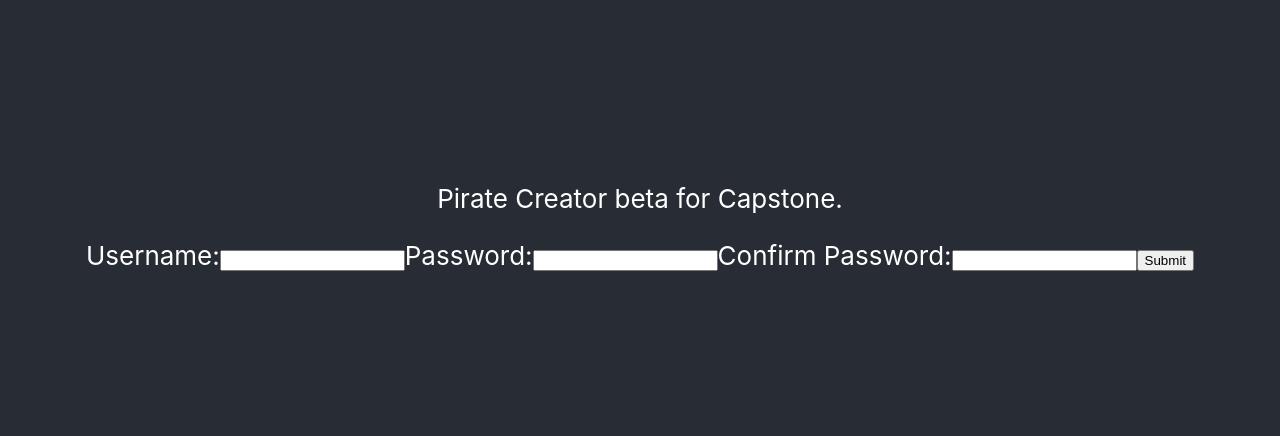
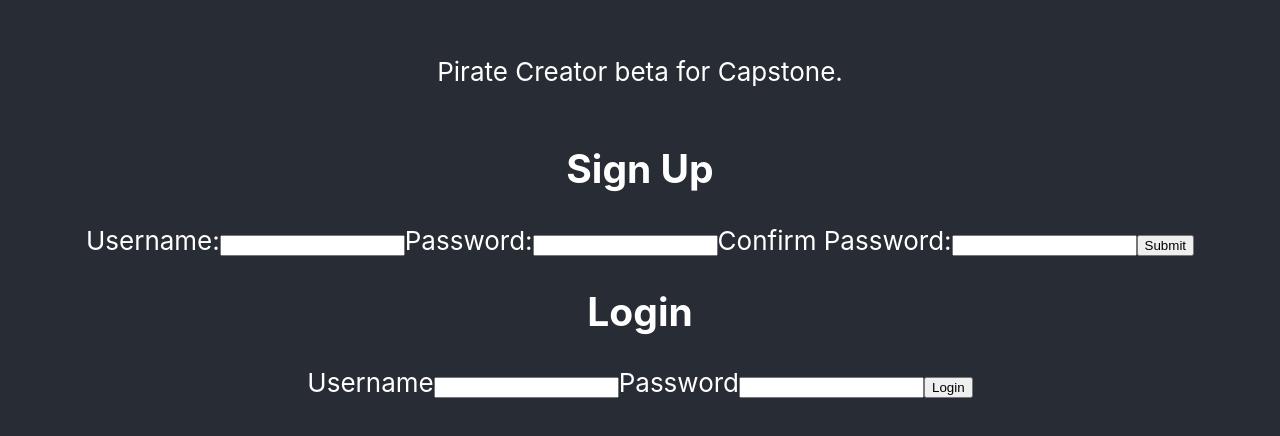
Before and after one commit to Hpollard003/CrowsNest, a React (Create React App) app in the folder client/: page / in a window 1280 px wide. Shown: the part 186-622 px from the top of the page. Built offline with nearby package versions, Linux system fonts and the light colour scheme.

Commit message:
logging in is possible logout under construction

```diff
--- a/client/src/App.js
+++ b/client/src/App.js
@@ -1,5 +1,6 @@
 import './App.css';
 import SignUp from './components/SignUp';
+import Login from './components/Login';
 import { BrowserRouter as Router, NavLink, Route, Switch } from 'react-router-dom'
 
 
@@ -13,6 +14,7 @@
           Pirate Creator beta for Capstone.
         </p>
         <SignUp/>
+        <Login/>
       </header>
 
           <Switch>
--- /dev/null
+++ b/client/src/components/Login.js
@@ -0,0 +1,48 @@
+import React, { useState } from "react";
+
+function Login({ loggedIn }) {
+  const [username, setUsername] = useState("");
+  const [password, setPassword] = useState("");
+
+  function handleSubmit(e) {
+    e.preventDefault();
+    fetch("/login", {
+      method: "POST",
+      headers: {
+        "Content-Type": "application/json",
+      },
+      body: JSON.stringify({ username, password }),
+    }).then((r) => {
+      if (r.ok) {
+        r.json().then(user => loggedIn = user);
+      }
+    });
+  }
+
+  return (
+    <div>
+      <form onSubmit={handleSubmit}>
+        <h2>Login</h2>
+        <label htmlFor="username">Username</label>
+        <input
+          type="text"
+          id="username"
+          autoComplete="off"
+          value={username}
+          onChange={(e) => setUsername(e.target.value)}
+        />
+        <label htmlFor="password">Password</label>
+        <input
+          type="password"
+          id="password"
+          autoComplete="current-password"
+          value={password}
+          onChange={(e) => setPassword(e.target.value)}
+        />
+        <button type="submit">Login</button>
+      </form>
+    </div>
+  );
+}
+
+export default Login;
--- a/client/src/components/SignUp.js
+++ b/client/src/components/SignUp.js
@@ -1,5 +1,4 @@
 import { useState } from "react";
-
 
 function SignUp({ onLogin }) {
   const [username, setUsername] = useState("");
@@ -24,6 +23,8 @@
   }
 
   return (
+    <div>
+      <h2>Sign Up</h2>
       <form onSubmit={handleSubmit}>
         <label htmlFor="username">Username:</label>
         <input
@@ -48,7 +49,8 @@
         />
         <button type="submit">Submit</button>
       </form>
+    </div>
   );
 }
 
-export default SignUp
+export default SignUp;
```
Also changed, not shown: client/src/components/Logout.js (added, +7 -0 lines). Lines whose indentation alone changed are shown as unchanged.
